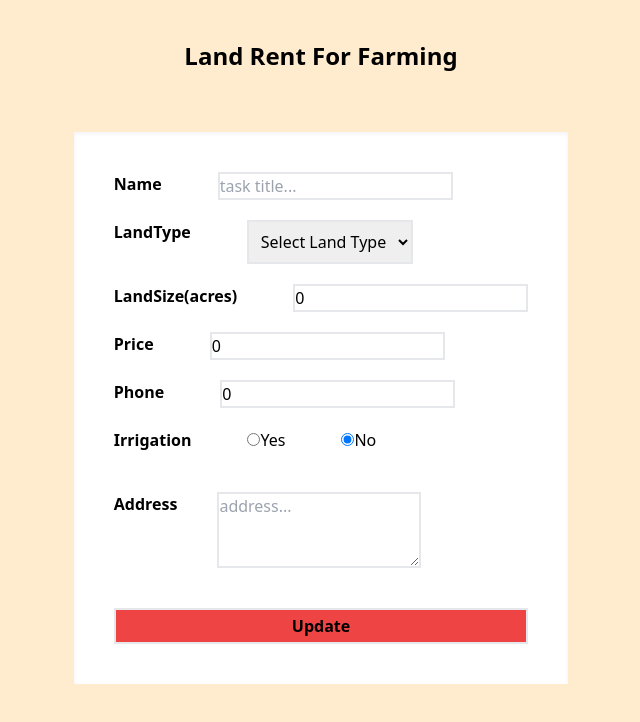
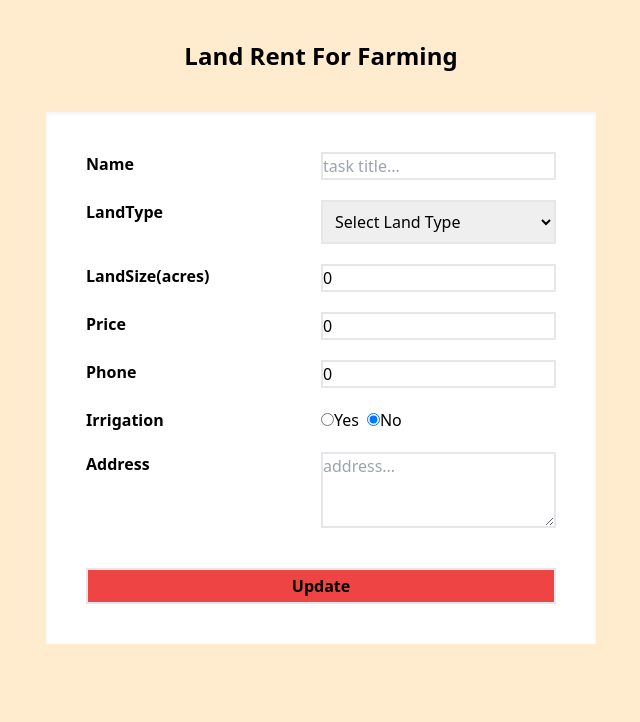
Before and after one commit to Prakash7078/LandRentForFarming, a Next.js app: page /edit/1 in a window 1280 px wide. Shown: the top 722 px of the page, without its empty margins (319-959 px from the left). Built offline with nearby package versions, Linux system fonts and the light colour scheme; no server answers; the database is empty.

Commit message:
changes in form

```diff
--- a/app/components/Todoform.tsx
+++ b/app/components/Todoform.tsx
@@ -50,8 +50,8 @@ function Todoform({ fetchTasks }: { fetchTasks: () => void }) {
                 <BiSolidAddToQueue />
             </div>
             {open &&
-                <form className="mt-5 shadow-inner bg-white sm:p-10 px-5 py-5 flex flex-col gap-5" onSubmit={handleFormSubmit}>
-                    <div className="flex gap-14">
+                <form className="mt-5 shadow-inner bg-white sm:p-10 px-5 py-5 flex flex-col gap-5 mx-2" onSubmit={handleFormSubmit}>
+                    <div className="grid grid-cols-2">
                         <label className="font-bold">Name</label>
                         <input
                             className="border-2"
@@ -62,7 +62,7 @@ function Todoform({ fetchTasks }: { fetchTasks: () => void }) {
                             value={data.title}
                         />
                     </div>
-                    <div className="flex gap-14">
+                    <div className="grid grid-cols-2">
                         <label className="font-bold">LandType</label>
                         <select className='border-2 p-2' name='landType' onChange={handleChange} value={data.landType}>
                             <option value="">Select Land Type</option>
@@ -71,7 +71,7 @@ function Todoform({ fetchTasks }: { fetchTasks: () => void }) {
                             <option value="Commercial">Commercial</option>
                         </select>
                     </div>
-                    <div className="flex gap-14">
+                    <div className="grid grid-cols-2">
                         <label className="font-bold">LandSize(acres)</label>
                         <input
                             className="border-2"
@@ -82,7 +82,7 @@ function Todoform({ fetchTasks }: { fetchTasks: () => void }) {
                             value={data.landSize}
                         />
                     </div>
-                    <div className="flex gap-14">
+                    <div className="grid grid-cols-2">
                         <label className="font-bold">Price</label>
                         <input
                             className="border-2"
@@ -93,7 +93,7 @@ function Todoform({ fetchTasks }: { fetchTasks: () => void }) {
                             value={data.price}
                         />
                     </div>
-                    <div className="flex gap-14">
+                    <div className="grid grid-cols-2">
                         <label className="font-bold">Phone</label>
                         <input
                             className="border-2"
@@ -104,8 +104,9 @@ function Todoform({ fetchTasks }: { fetchTasks: () => void }) {
                             value={data.phone}
                         />
                     </div>
-                    <div className="flex gap-14">
+                    <div className="grid grid-cols-2">
                         <label className='font-bold'>Irrigation</label>
+                        <div className='flex gap-5'>
                             <div>
                                 <input
                                     type='radio'
@@ -127,7 +128,8 @@ function Todoform({ fetchTasks }: { fetchTasks: () => void }) {
                                 <label>No</label>
                             </div>
                         </div>
-                    <div className="mt-5 flex gap-10">
+                    </div>
+                    <div className="grid grid-cols-2">
                         <label className="font-bold">Address</label>
                         <textarea
                             rows={3}
--- a/app/edit/[id]/page.tsx
+++ b/app/edit/[id]/page.tsx
@@ -50,9 +50,9 @@ function Editpage() {
     }
   }
   return (
-    <div className='flex flex-col items-center mt-10 mx-auto'>
-            <form className="mt-5 shadow-inner bg-white sm:p-10 px-5 py-5 flex flex-col gap-5" onSubmit={handleEdit}>
-                    <div className="flex gap-14">
+    <div className='flex flex-col items-center mt-5 '>
+            <form className="mt-5 shadow-inner bg-white sm:p-10  py-5 flex flex-col gap-5 px-5 mx-2 mb-10" onSubmit={handleEdit}>
+                    <div className="grid grid-cols-2">
                         <label className="font-bold">Name</label>
                         <input
                             className="border-2"
@@ -63,7 +63,7 @@ function Editpage() {
                             value={editdata.title}
                         />
                     </div>
-                    <div className="flex gap-14">
+                    <div className="grid grid-cols-2">
                         <label className="font-bold">LandType</label>
                         <select className='border-2 p-2' name='landType' onChange={handleChange} value={editdata.landType}>
                             <option value="">Select Land Type</option>
@@ -72,7 +72,7 @@ function Editpage() {
                             <option value="Commercial">Commercial</option>
                         </select>
                     </div>
-                    <div className="flex gap-14">
+                    <div className="grid grid-cols-2">
                         <label className="font-bold">LandSize(acres)</label>
                         <input
                             className="border-2"
@@ -83,7 +83,7 @@ function Editpage() {
                             value={editdata.landSize}
                         />
                     </div>
-                    <div className="flex gap-14">
+                    <div className="grid grid-cols-2">
                         <label className="font-bold">Price</label>
                         <input
                             className="border-2"
@@ -94,7 +94,7 @@ function Editpage() {
                             value={editdata.price}
                         />
                     </div>
-                    <div className="flex gap-14">
+                    <div className="grid grid-cols-2">
                         <label className="font-bold">Phone</label>
                         <input
                             className="border-2"
@@ -105,8 +105,9 @@ function Editpage() {
                             value={editdata.phone}
                         />
                     </div>
-                    <div className="flex gap-14">
+                    <div className="grid grid-cols-2">
                         <label className='font-bold'>Irrigation</label>
+                        <div className='flex gap-2'>
                             <div>
                                 <input
                                     type='radio'
@@ -130,7 +131,8 @@ function Editpage() {
                                 <label>No</label>
                             </div>
                         </div>
-                    <div className="mt-5 flex gap-10">
+                    </div>
+                    <div className="grid grid-cols-2">
                         <label className="font-bold">Address</label>
                         <textarea
                             rows={3}
```
Lines whose indentation alone changed are shown as unchanged.
